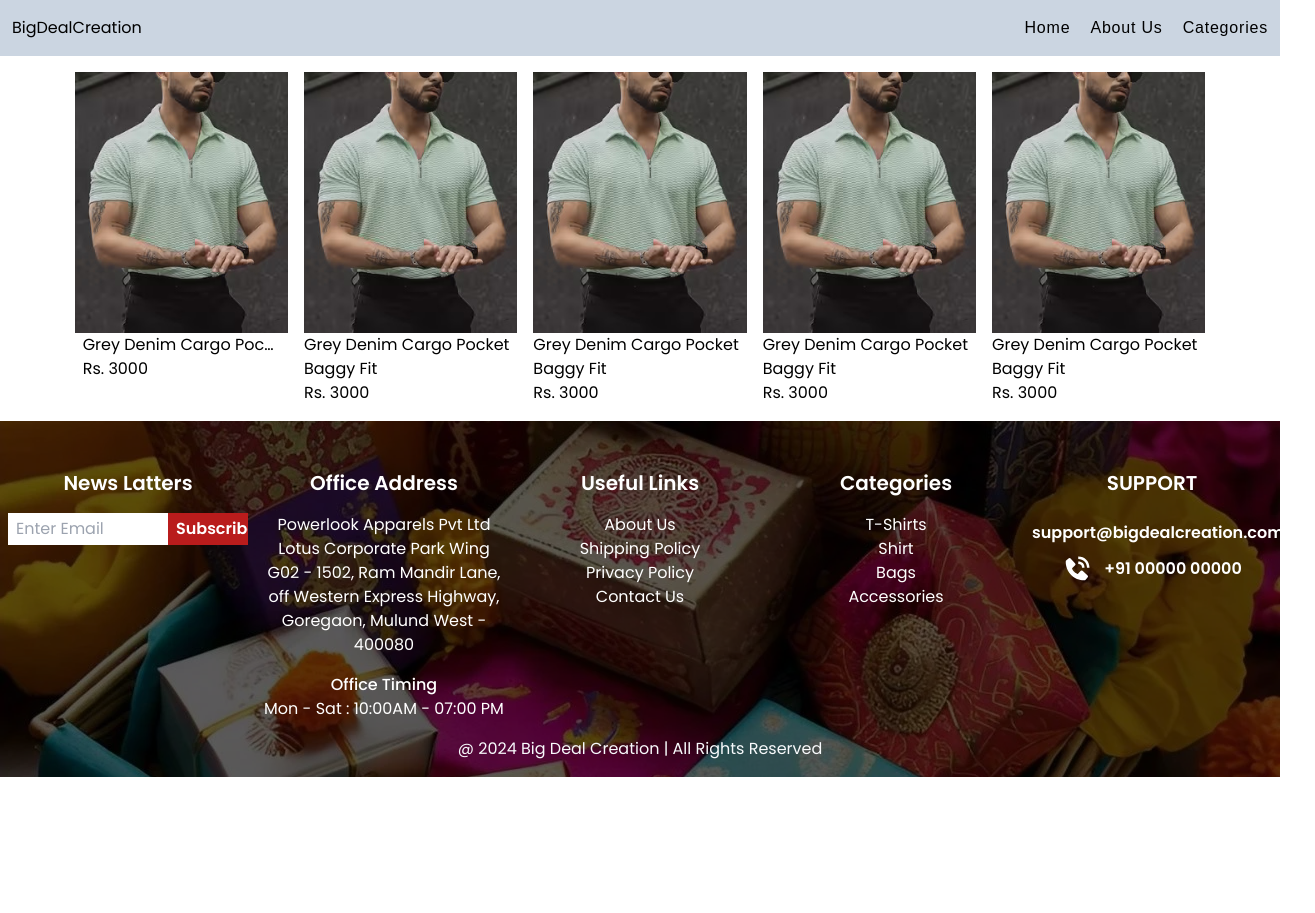
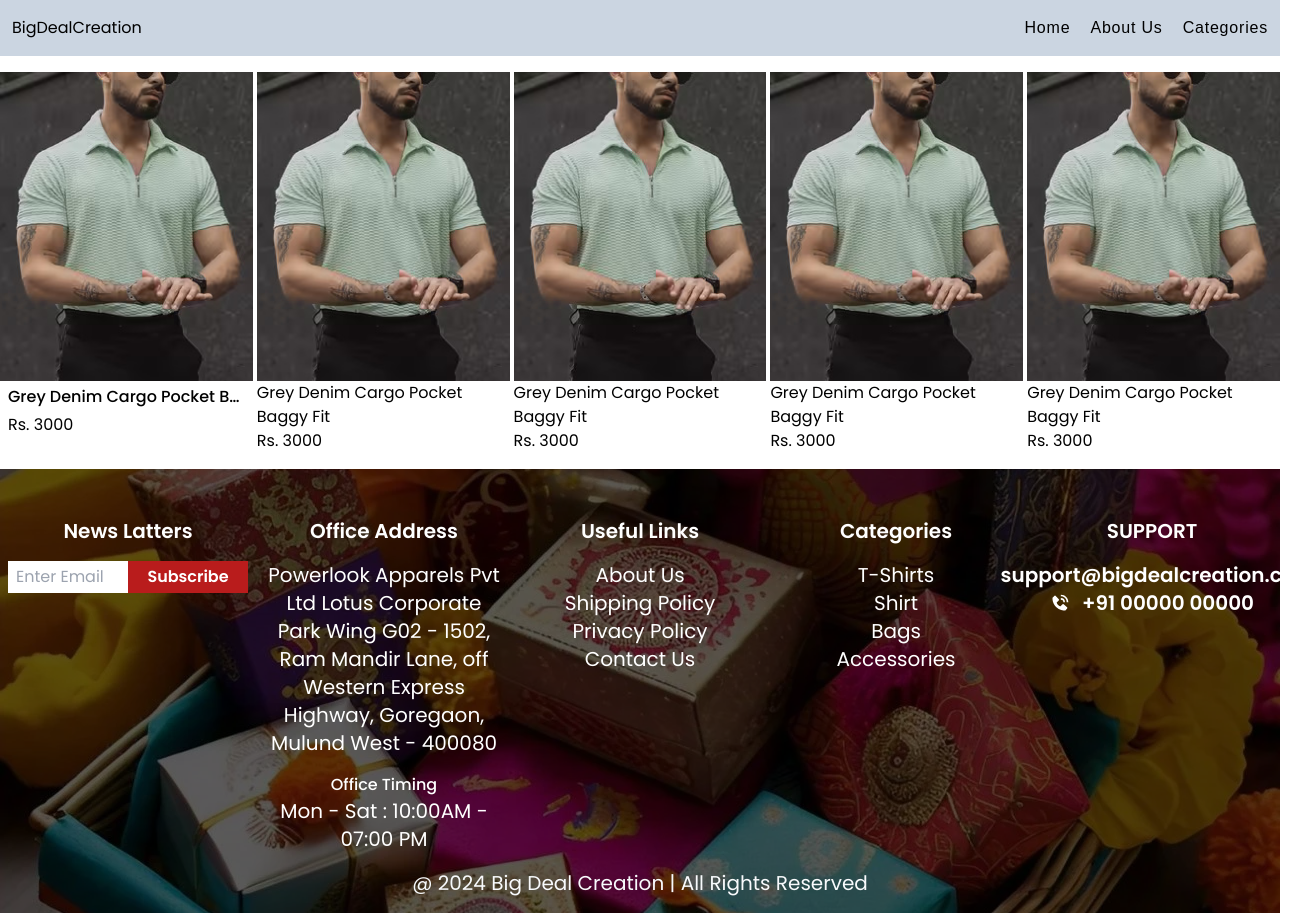
Before and after one commit to shivaaa07/big_deal_creation, a React (Vite) app: page /Categories in a window 1280 px wide. Shown: the whole page, 1315 px wide, since content can reach past the window. Before the commit the page ends 800 px from the top, so only its background shows below. Built offline with nearby package versions, Linux system fonts and the light colour scheme; a web font is replaced by a local one.

Commit message:
Categories Page in process

```diff
--- a/src/components/Footer/Footer.jsx
+++ b/src/components/Footer/Footer.jsx
@@ -25,19 +25,22 @@ const Footer = () => {
                 <h4 className="text-white text-xl font-semibold text-center mb-4">
                   News Latters
                 </h4>
-                <form onSubmit={handleSubmit} className="flex max-w-[400px] mx-auto">
+                <form
+                  onSubmit={handleSubmit}
+                  className="flex max-w-[400px] mx-auto"
+                >
                   <input
                     type="email"
                     name="email"
                     id="email"
-                    className="w-4/6 outline-none px-2 py-1"
+                    className="w-4/6 lg:w-1/2 outline-none px-2 py-1"
                     onChange={(e) => setEmail(e.target.value)}
                     placeholder="Enter Email"
                   />
                   <input
                     type="submit"
                     value="Subscribe"
-                    className="w-2/6 outline-none bg-red-700 cursor-pointer text-white font-poppins font-semibold px-2 py-1"
+                    className="w-2/6 lg:w-1/2 outline-none bg-red-700 cursor-pointer text-white font-poppins font-semibold px-2 py-1"
                   />
                 </form>
               </div>
@@ -47,7 +50,7 @@ const Footer = () => {
               <h4 className="text-white text-xl font-semibold text-center mb-4">
                 Office Address
               </h4>
-              <p className="text-white text-black-400">
+              <p className="text-xs sm:text-base md:text-xl text-white text-black-400">
                 Powerlook Apparels Pvt Ltd Lotus Corporate Park Wing G02 - 1502,
                 Ram Mandir Lane, off Western Express Highway, Goregaon, Mulund
                 West - 400080
@@ -56,7 +59,7 @@ const Footer = () => {
                 <h5 className="text-white text-md font-medium mt-4">
                   Office Timing
                 </h5>
-                <span className="text-white text-black-400">
+                <span className="text-xs sm:text-base md:text-xl text-white text-black-400">
                   Mon - Sat : 10:00AM - 07:00 PM
                 </span>
               </div>
@@ -68,22 +71,22 @@ const Footer = () => {
               </h4>
               <ul className="navbar-links">
                 <li className="item">
-                  <NavLink className="text-white hover:text-red-500 hover:font-semibold">
+                  <NavLink className="text-xs sm:text-base md:text-xl text-white hover:text-red-500 hover:font-semibold">
                     About Us
                   </NavLink>
                 </li>
                 <li className="item">
-                  <NavLink className="text-white hover:text-red-500 hover:font-semibold">
+                  <NavLink className="text-xs sm:text-base md:text-xl text-white hover:text-red-500 hover:font-semibold">
                     Shipping Policy
                   </NavLink>
                 </li>
                 <li className="item">
-                  <NavLink className="text-white hover:text-red-500 hover:font-semibold">
+                  <NavLink className="text-xs sm:text-base md:text-xl text-white hover:text-red-500 hover:font-semibold">
                     Privacy Policy
                   </NavLink>
                 </li>
                 <li className="item">
-                  <NavLink className="text-white hover:text-red-500 hover:font-semibold">
+                  <NavLink className="text-xs sm:text-base md:text-xl text-white hover:text-red-500 hover:font-semibold">
                     Contact Us
                   </NavLink>
                 </li>
@@ -91,27 +94,27 @@ const Footer = () => {
             </div>
             <div className="categories px-2 text-center">
               <FooterDivider display={"block lg:hidden"} />
-              <h4 className="text-white text-xl font-semibold text-center mb-4">
+              <h4 className="text-xs sm:text-lg md:text-xl text-white text-xl font-semibold text-center mb-4">
                 Categories
               </h4>
               <ul className="categories-links">
                 <li className="item">
-                  <NavLink className="text-white hover:text-red-500 hover:font-semibold">
+                  <NavLink className="text-xs sm:text-base md:text-xl text-white hover:text-red-500 hover:font-semibold">
                     T-Shirts
                   </NavLink>
                 </li>
                 <li className="item">
-                  <NavLink className="text-white hover:text-red-500 hover:font-semibold">
+                  <NavLink className="text-xs sm:text-base md:text-xl text-white hover:text-red-500 hover:font-semibold">
                     Shirt
                   </NavLink>
                 </li>
                 <li className="item">
-                  <NavLink className="text-white hover:text-red-500 hover:font-semibold">
+                  <NavLink className="text-xs sm:text-base md:text-xl text-white hover:text-red-500 hover:font-semibold">
                     Bags
                   </NavLink>
                 </li>
                 <li className="item">
-                  <NavLink className="text-white hover:text-red-500 hover:font-semibold">
+                  <NavLink className="text-xs sm:text-base md:text-xl text-white hover:text-red-500 hover:font-semibold">
                     Accessories
                   </NavLink>
                 </li>
@@ -123,19 +126,21 @@ const Footer = () => {
                 Support
               </h4>
               <div className="mail flex justify-center items-center gap-3 text-white hover:text-red-500 cursor-pointer leading-10">
-                <SiMinutemailer className="text-3xl" />
-                <span className="font-semibold">
+                <SiMinutemailer className="text-xs sm:text-base md:text-xl" />
+                <span className="text-xs sm:text-base md:text-xl font-semibold">
                   support@bigdealcreation.com
                 </span>
               </div>
               <div className="phone flex justify-center items-center gap-3 text-white hover:text-red-500 cursor-pointer leading-8">
-                <BiSolidPhoneCall className="text-3xl" />
-                <span className="font-semibold">+91 00000 00000</span>
+                <BiSolidPhoneCall className="text-xs sm:text-base md:text-xl" />
+                <span className="text-xs sm:text-base md:text-xl font-semibold">
+                  +91 00000 00000
+                </span>
               </div>
             </div>
           </div>
           <div className="copy-right py-4 relative z-10">
-            <p className="text-center text-slate-50 text-md">
+            <p className="text-center text-slate-50 text-xs sm:text-base md:text-xl">
               @ 2024 Big Deal Creation | All Rights Reserved
             </p>
           </div>
--- a/src/components/Heading.jsx
+++ b/src/components/Heading.jsx
@@ -6,18 +6,20 @@ const Heading = ({ headingName, viewBtn }) => {
   return (
     <div className="">
       <div className="heading">
-        <div className="headingWrapper flex justify-between items-center">
-          <h2 className="text-2xl font-semibold font-poppins">{headingName}</h2>
+        <div className="headingWrapper flex justify-between items-center px-2 sm:px-0">
+          <h2 className="text-lg sm:text-2xl font-semibold font-poppins">
+            {headingName}
+          </h2>
           <div className="viewMoreProduct">
             <NavLink
               to="About"
-              className={`flex items-center font-semibold gap-1 ${viewBtn}`}
+              className={`flex items-center text-xs sm:text-xl font-semibold gap-1 ${viewBtn}`}
             >
               View More <MdArrowRightAlt />
             </NavLink>
           </div>
         </div>
-        <div className="divider h-0.5 bg-indigo-100 mt-2 mb-5"></div>
+        <div className="divider mx-auto h-0.5 bg-indigo-100 mt-2 mb-5 px-2 sm:px-0"></div>
       </div>
     </div>
   );
--- a/src/components/SingleCategories.jsx
+++ b/src/components/SingleCategories.jsx
@@ -1,26 +1,34 @@
 import React from "react";
 import dummyImage from "../assets/t-shirt.jpg";
-import hoverImg from "../assets/on-hover-t-shirt.jpg"
+import hoverImg from "../assets/on-hover-t-shirt.jpg";
 import ImageToggleOnMouseOver from "./ImageToggleOnMouseOver";
 
 const SingleCategories = () => {
   return (
     <>
       <div className="container mx-auto my-4">
-        <div className="cards-wrapper flex justify-center gap-4">
-          <div className="product-item w-2/12">
+        {/* <div className="cards-wrapper flex justify-center gap-4"> */}
+        <div className="cards-wrapper grid grid-cols-2 md:grid-cols-3 lg:grid-cols-4 xl:grid-cols-5 gap-1">
+          <div className="product-item">
             <div className="figure">
               {/* <img src={dummyImage} alt="Bag" className="rounded-md" /> */}
-              <ImageToggleOnMouseOver primaryImg={dummyImage} secondaryImg={hoverImg} />
+              <ImageToggleOnMouseOver
+                primaryImg={dummyImage}
+                secondaryImg={hoverImg}
+              />
             </div>
             <div className="figCaption">
               <div className="discription px-2">
-                <p className="truncate">Grey Denim Cargo Pocket Baggy Fit</p>
-                <div className="price">Rs. 3000</div>
+                <p className="truncate text-xs md:text-base font-medium font-poppins my-1">
+                  Grey Denim Cargo Pocket Baggy Fit
+                </p>
+                <div className="price text-sm md:text-base font-poppins">
+                  Rs. 3000
+                </div>
               </div>
             </div>
           </div>
-          <div className="product-item w-2/12">
+          <div className="product-item">
             <div className="figure">
               <img src={dummyImage} alt="Bag" />
             </div>
@@ -31,7 +39,7 @@ const SingleCategories = () => {
               </div>
             </div>
           </div>
-          <div className="product-item w-2/12">
+          <div className="product-item">
             <div className="figure">
               <img src={dummyImage} alt="Bag" />
             </div>
@@ -42,7 +50,7 @@ const SingleCategories = () => {
               </div>
             </div>
           </div>
-          <div className="product-item w-2/12">
+          <div className="product-item">
             <div className="figure">
               <img src={dummyImage} alt="Bag" />
             </div>
@@ -53,7 +61,7 @@ const SingleCategories = () => {
               </div>
             </div>
           </div>
-          <div className="product-item w-2/12">
+          <div className="product-item">
             <div className="figure">
               <img src={dummyImage} alt="Bag" />
             </div>
```
